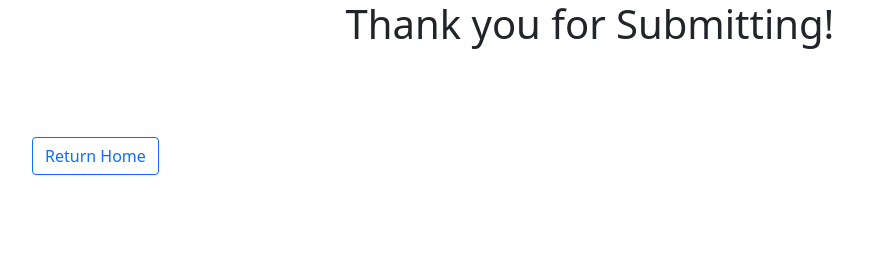
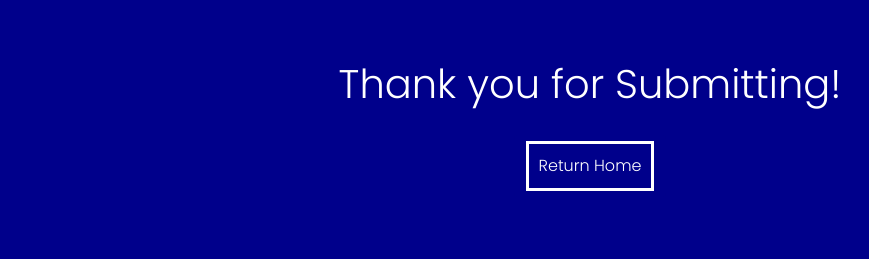
Before and after one commit to carolin3R/pollApp, a plain HTML site: page client/afterSubmit.html in a window 1280 px wide. Shown: the whole page, without its empty margins (50-919 px from the left). Drawn offline with nearby package versions, Linux system fonts and the light colour scheme.

Commit message:
made it pretty :)

```diff
--- /dev/null
+++ b/client/afterSubmit.css
@@ -0,0 +1,43 @@
+* {
+    font-family: Poppins;
+    background-color: darkblue !important;
+    color:white;
+    border: none !important;
+    border-width: 0;
+    text-align: center;
+    justify-content: center;
+    text-decoration: none !important;
+  }
+
+  a{
+    padding: 10px;
+    color: white !important;
+    border: solid white !important;
+    display: flex;
+    justify-content: center;
+    align-items: center;
+
+  }
+a:hover{
+    padding: 10px;
+    color: darkblue !important;
+    border: 1px solid white ;
+    background-color: white !important;
+    display: flex;
+    justify-content: center;
+    align-items: center;
+  }
+
+
+  h1 {
+    padding-top: 60px;
+
+  }
+
+.container {
+display: flex;
+  justify-content: center;
+  align-items: center;
+  height: 100px;
+  border: none;
+}
--- a/client/afterSubmit.html
+++ b/client/afterSubmit.html
@@ -1,18 +1,18 @@
 <!DOCTYPE html>
 <html lang="en">
+  <title>Thank you for sumbitting</title>
+  <h1 style="text-align:center">Thank you for Submitting!</h1>
 <head>
     <link href="https://cdn.jsdelivr.net/npm/bootstrap@5.0.2/dist/css/bootstrap.min.css" rel="stylesheet" integrity="sha384-EVSTQN3/azprG1Anm3QDgpJLIm9Nao0Yz1ztcQTwFspd3yD65VohhpuuCOmLASjC" crossorigin="anonymous">
-    <title>Thank you for sumbitting</title>
-    <h1 style="text-align:center">Thank you for Submitting!</h1>
-    <link rel="stylesheet" type="text/css" href="styles.css" />
-    <div class="container">
-        <div class="horizontal-center">
-        <div class="vertical-center">
-          <button type="button" class="btn btn-outline-primary" onclick="window.location.href='https://www.dropbox.com/s/2ui42vbq2eyveec/mainpage.html?dl=0';">Return Home</button>
-        </div>
-        </div>
-    </div>
+    <link rel="stylesheet" type="text/css" href="afterSubmit.css" />
+      <link rel="preconnect" href="https://fonts.googleapis.com">
+    <link rel="preconnect" href="https://fonts.gstatic.com" crossorigin>
+    <link href="https://fonts.googleapis.com/css2?family=Poppins:wght@100;300&display=swap" rel="stylesheet">
 </head>
 <body>
-</body>
+  <div class="container">
+          <button type="button" class="btn btn-outline-primary"><a href="file:///Users/carolinerasmussen/myapp/pollApp/client/mainpage.html">Return Home</a></button>
+        </div>
+        </body>
+
 </html>
--- /dev/null
+++ b/client/question.css
@@ -0,0 +1,24 @@
+* {
+    font-family: Poppins;
+    background-color: darkblue !important;
+    background: darkblue;
+    color: white !important;
+    text-decoration: none !important;
+    border: none !important;
+}
+
+a {
+    background-color: white !important;
+    color: darkblue !important;
+    margin-top: 10px;
+    position: absolute;
+    padding: 10px;
+    border-radius: 2%;
+}
+a:hover {
+    background-color: darkblue !important;
+    border: 1px solid white !important;
+    color: white !important;
+    padding: 10px;
+    border-radius: 2%;
+}
--- a/client/styles.css
+++ b/client/styles.css
@@ -1,13 +1,37 @@
 
-.container {
-    height: 200px;
-    position: relative;
+  * {
+    font-family: Poppins;
+    background-color: darkblue !important;
+    color:white;
+    border: none  !important;
+    border-width: 0;
+    text-decoration: none !important;
   }
 
-  .vertical-center {
-    margin: 0;
-    position: absolute;
-    top: 50%;
-    -ms-transform: translateY(-50%);
-    transform: translateY(-50%);
+  a{
+    padding: 10px 0;
+    text-align: center;
+    color: white  !important;
+    border: solid white !important;
+    display: flex;
+    justify-content: center;
+    align-items: center;
+    border-radius: 2%;
   }
+  a:hover {
+    background-color: white !important;
+    color:darkblue !important;
+  }
+  h1 {
+    padding-top: 60px;
+    text-align: center;
+  }
+
+  .buttons {
+  margin: 0;
+    display: grid;
+  grid-template-columns: 33% 33% 33%;
+  grid-gap: 20px;
+  text-align: center;
+  justify-content: center;
+  }
```
Also changed, not shown: client/mainpage.html (+21 -11 lines), client/question.html (added, +34 -0 lines).
